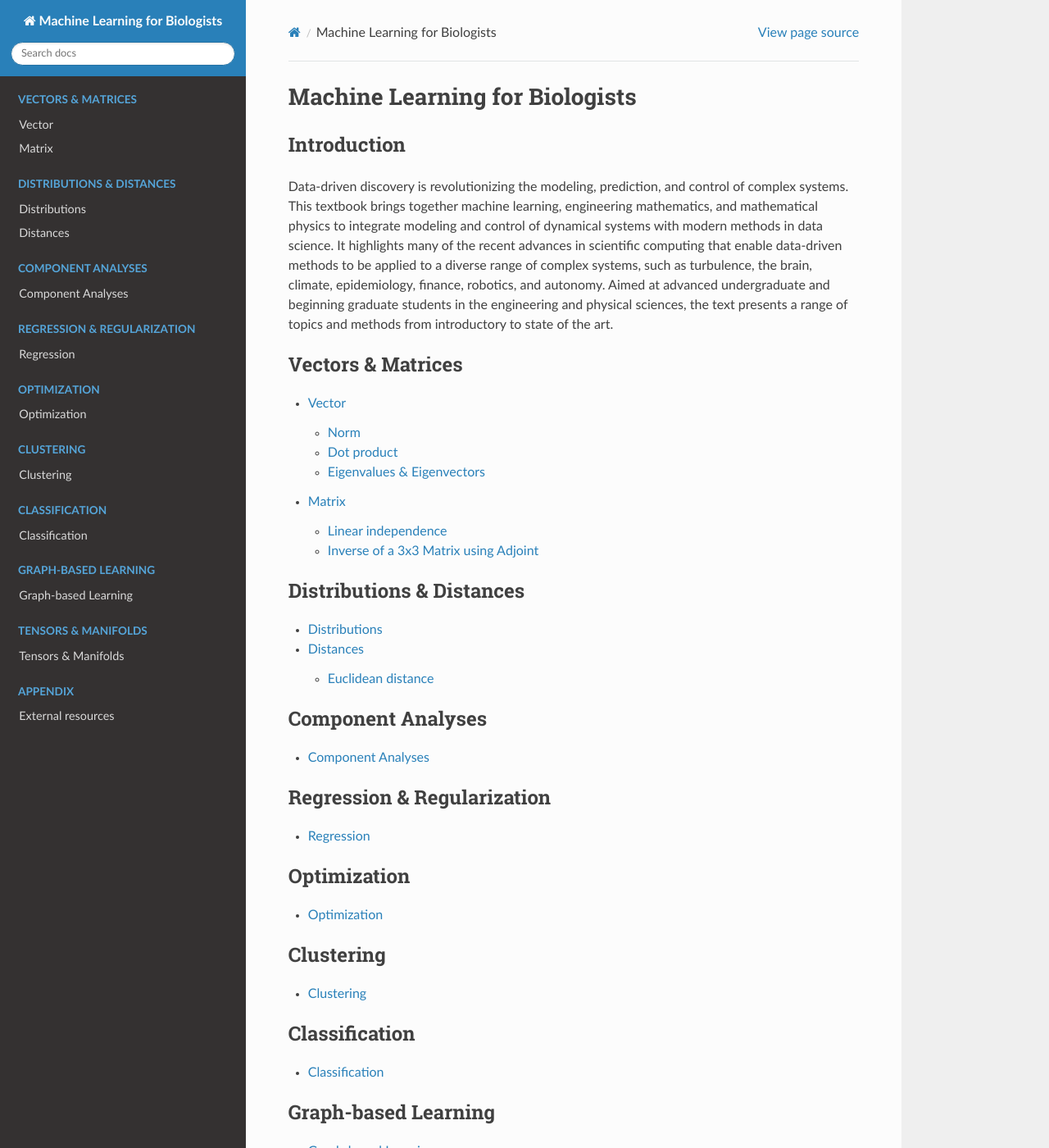
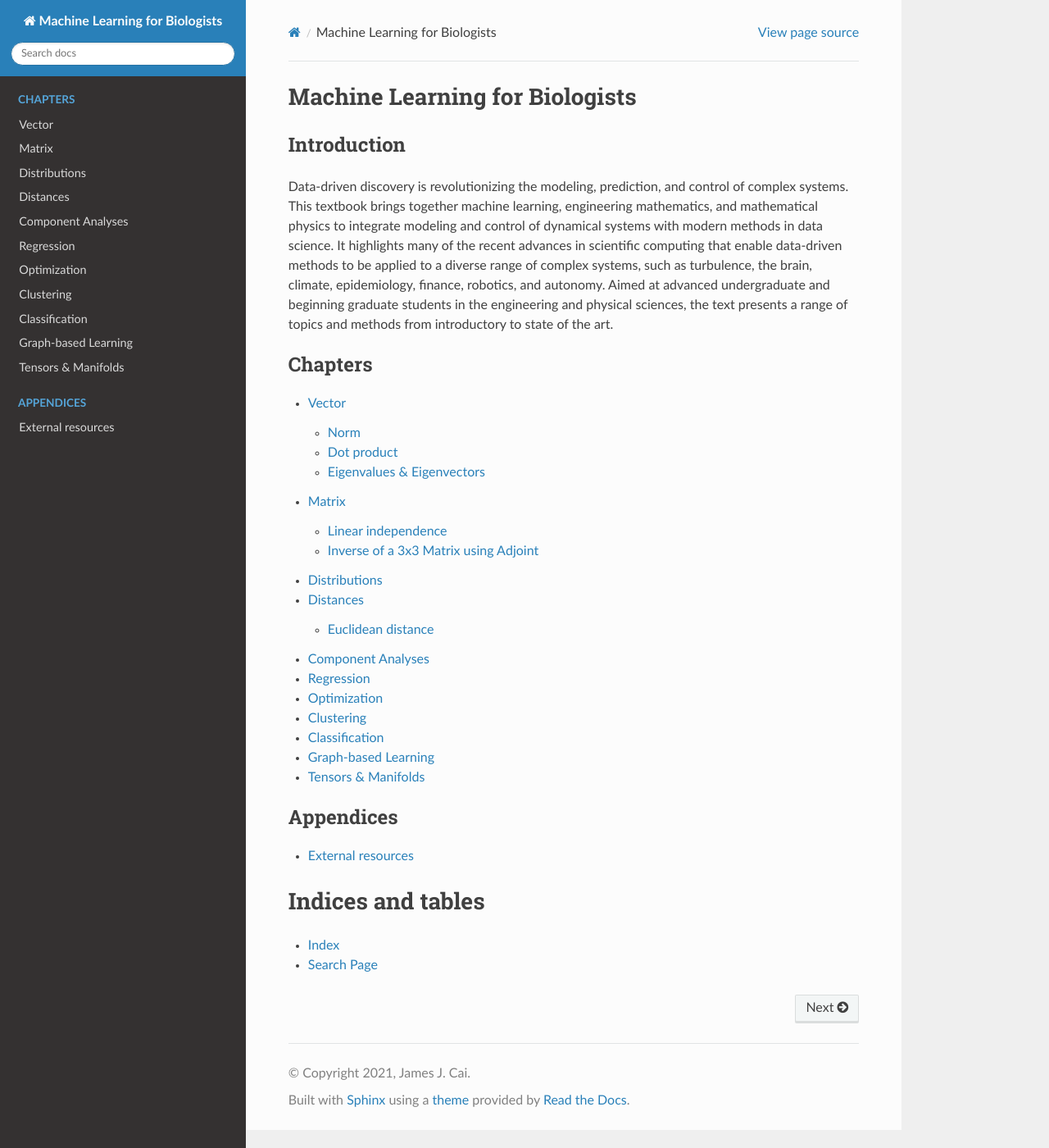
Before and after one commit to jamesjcai/readthedocs_ml4b, a Sphinx documentation site: the page built from docs/index.rst, in a window 1280 px wide and 1400 px high. Shown: the whole window at 82% size. Built offline with Sphinx 7.4.7 and the Read the Docs theme 2.0.0, drawn with Linux system fonts in a browser that asks for light colours; some of the changed text lies outside the part shown.

Commit message:
Update index.rst

```diff
--- a/docs/index.rst
+++ b/docs/index.rst
@@ -11,62 +11,22 @@ Data-driven discovery is revolutionizing the modeling, prediction, and control o
 
 
 .. toctree::
-   :maxdepth: 3
-   :caption: Vectors & Matrices
+   :maxdepth: 2
+   :caption: Chapters
 
    chapter1
-
-.. toctree::
-   :maxdepth: 2
-   :caption: Distributions & Distances
-
    chapter2
-
-.. toctree::
-   :maxdepth: 2
-   :caption: Component Analyses
-
    chapter3
-
-.. toctree::
-   :maxdepth: 2
-   :caption: Regression & Regularization
-
    chapter4
-
-.. toctree::
-   :maxdepth: 2
-   :caption: Optimization
-
    chapter5
-
-.. toctree::
-   :maxdepth: 2
-   :caption: Clustering
-
    chapter6
-
-.. toctree::
-   :maxdepth: 2
-   :caption: Classification
-
    chapter7
-
-.. toctree::
-   :maxdepth: 2
-   :caption: Graph-based Learning
-
    chapter8
-
-.. toctree::
-   :maxdepth: 2
-   :caption: Tensors & Manifolds
-
    chapter9
 
 .. toctree::
    :maxdepth: 2
-   :caption: Appendix
+   :caption: Appendices
 
    refs
 
```
